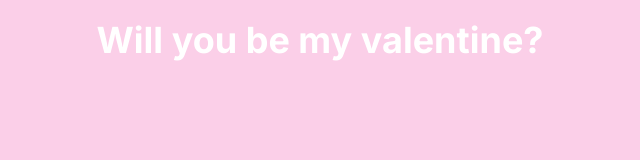
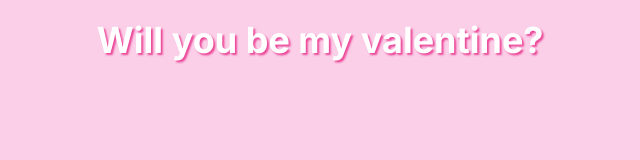
Before and after one commit to totti-rdz/next-valentine, a Next.js app: page / in a window 1280 px wide. Shown: the top 160 px of the page, without its empty margins (320-960 px from the left). Built offline with nearby package versions, Linux system fonts and the light colour scheme.

Commit message:
add shadow to header to increase contrast+readability

```diff
--- a/src/app/page.tsx
+++ b/src/app/page.tsx
@@ -8,7 +8,7 @@ export default function Home() {
     <main className="flex h-full flex-col items-center justify-between">
       <div className="flex flex-1 flex-col">
         <div className="mb-4">
-          <h1 className="text-center text-4xl font-bold ">
+          <h1 className="text-center text-4xl font-bold shadow-pink-500 [text-shadow:_2px_2px_2px_var(--tw-shadow-color)]">
             Will you be my valentine?
           </h1>
         </div>
```
